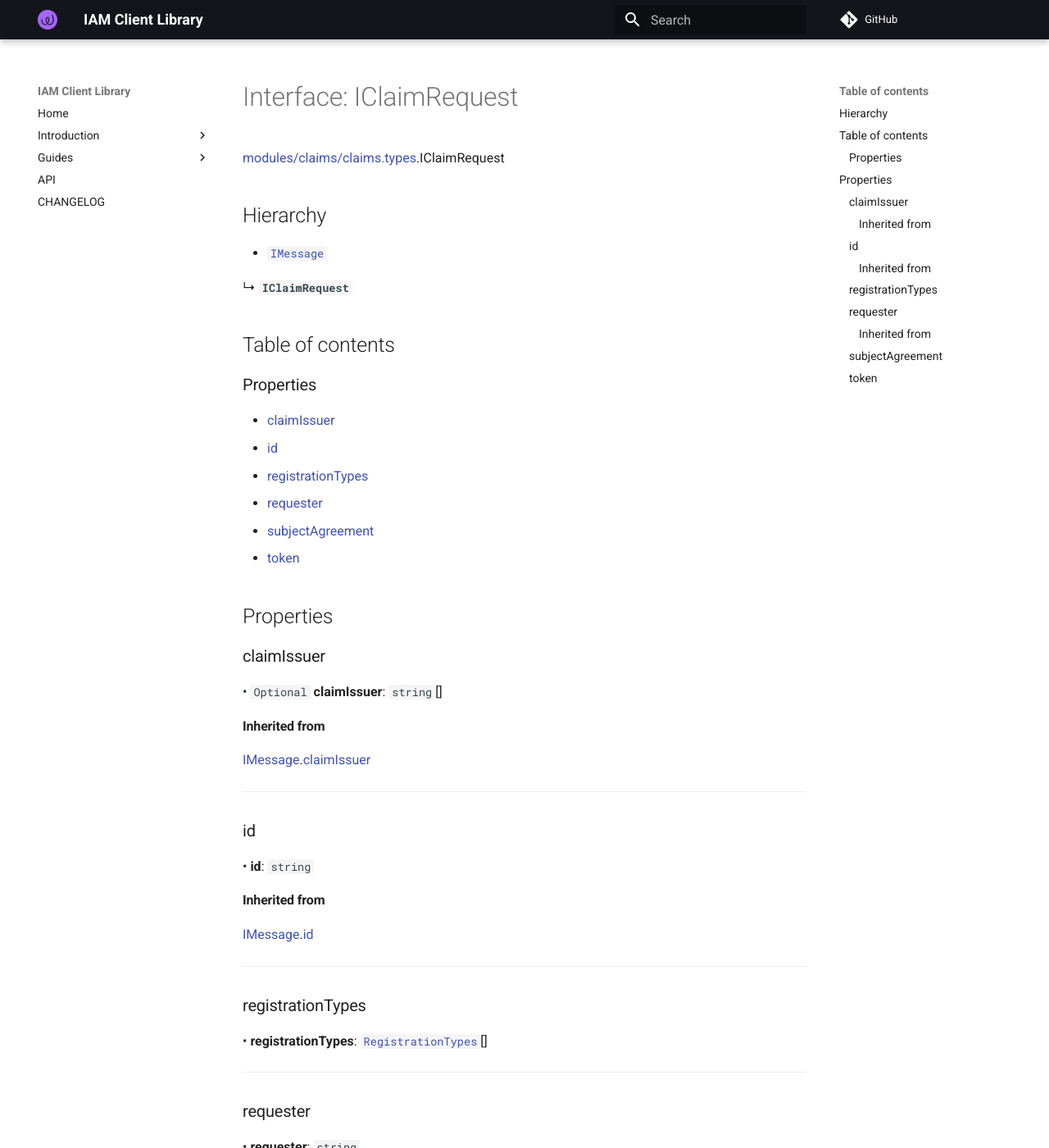
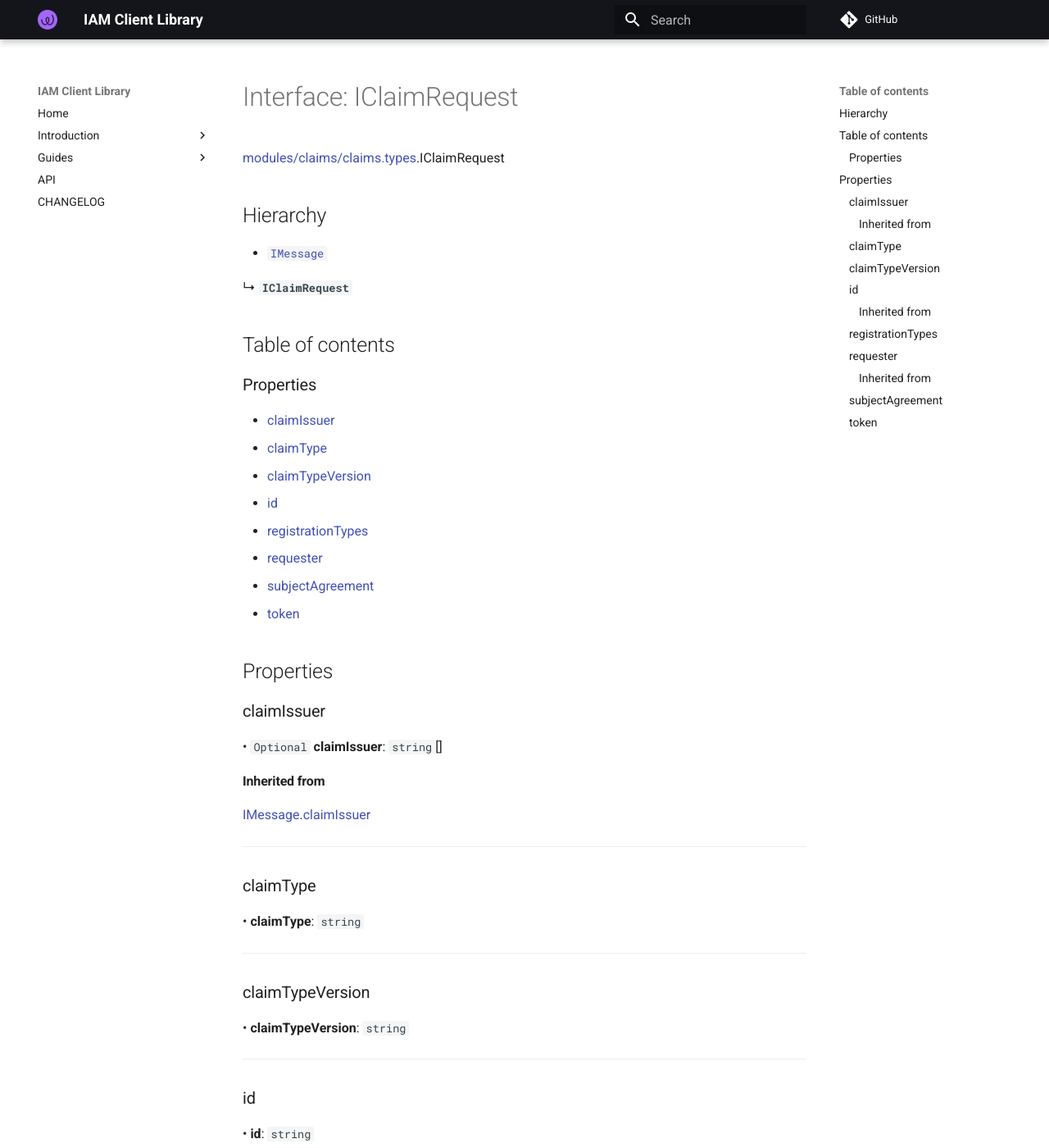
Before and after one commit to energywebfoundation/iam-client-lib, an MkDocs documentation site: the page built from docs/api/interfaces/modules_claims_claims_types.IClaimRequest.md, in a window 1280 px wide and 1400 px high. Shown: the whole window at 82% size. Built offline with MkDocs 1.6.1 and Material for MkDocs 9.7.7, drawn with Linux system fonts in a browser that asks for light colours; comment, search, counter and statistics services are not loaded.

Commit message:
fix(claims): enrich claim request with type and version
claimType and claimTypeVersion added to claim request

```diff
--- a/docs/api/interfaces/modules_claims_claims_types.IClaimRequest.md
+++ b/docs/api/interfaces/modules_claims_claims_types.IClaimRequest.md
@@ -13,6 +13,8 @@
 ### Properties
 
 - [claimIssuer](modules_claims_claims_types.IClaimRequest.md#claimissuer)
+- [claimType](modules_claims_claims_types.IClaimRequest.md#claimtype)
+- [claimTypeVersion](modules_claims_claims_types.IClaimRequest.md#claimtypeversion)
 - [id](modules_claims_claims_types.IClaimRequest.md#id)
 - [registrationTypes](modules_claims_claims_types.IClaimRequest.md#registrationtypes)
 - [requester](modules_claims_claims_types.IClaimRequest.md#requester)
@@ -28,6 +30,18 @@
 #### Inherited from
 
 [IMessage](modules_messaging_messaging_types.IMessage.md).[claimIssuer](modules_messaging_messaging_types.IMessage.md#claimissuer)
+
+___
+
+### claimType
+
+• **claimType**: `string`
+
+___
+
+### claimTypeVersion
+
+• **claimTypeVersion**: `string`
 
 ___
 
```
Also changed, not shown: 2 other files.
